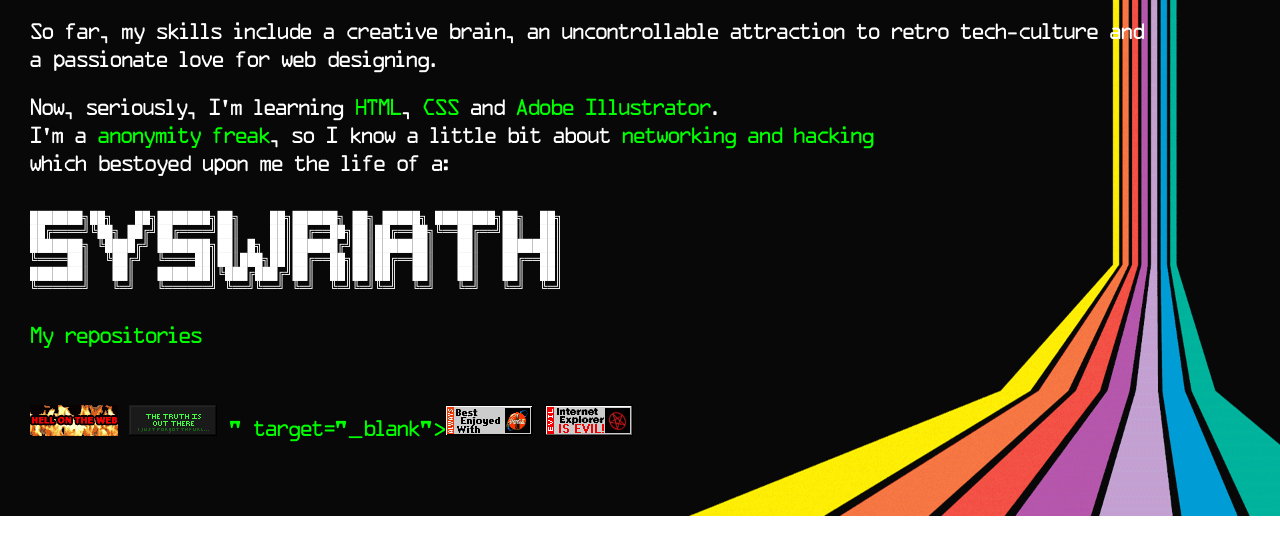
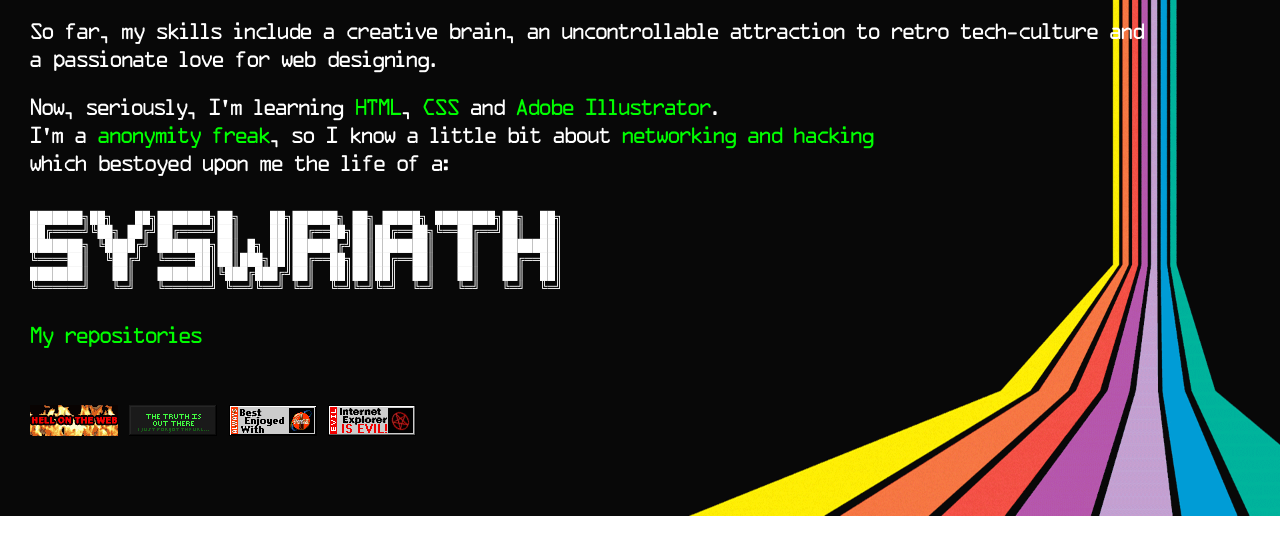
Before and after one commit to mortySome/syswraith.github.io, a plain HTML site: page index.html in a window 1280 px wide. Shown: the part 204-758 px from the top of the page. Drawn offline with Linux system fonts and the light colour scheme.

Commit message:
Update index.html

```diff
--- a/index.html
+++ b/index.html
@@ -39,7 +39,7 @@
     <footer>
       <a href="https://en.wikipedia.org/wiki/Tor_(network)" target="_blank"><img src="/assets/Footer Icons/hellweb.gif" alt="Hell on the web"></a>
       <a href="http://textfiles.com/ufo/alienlet.ufo" target="_blank"><img src="/assets/Footer Icons/thetruth.png" alt="The Truth is out there"></a>
-      <a href="https://youtu.be/4VR9Iemy8SM" target="_blank">" target="_blank"><img src="/assets/Footer Icons/coke.gif" alt="With a Coke"></a>
+      <a href="https://youtu.be/4VR9Iemy8SM" target="_blank"><img src="/assets/Footer Icons/coke.gif" alt="With a Coke"></a>
       <a href="http://toastytech.com/evil/ieisevilstory.html" target="_blank"><img src="/assets/Footer Icons/ieisevil.gif" alt="Internet Explorer is evil"></a>
     </footer>
   </div>
```
